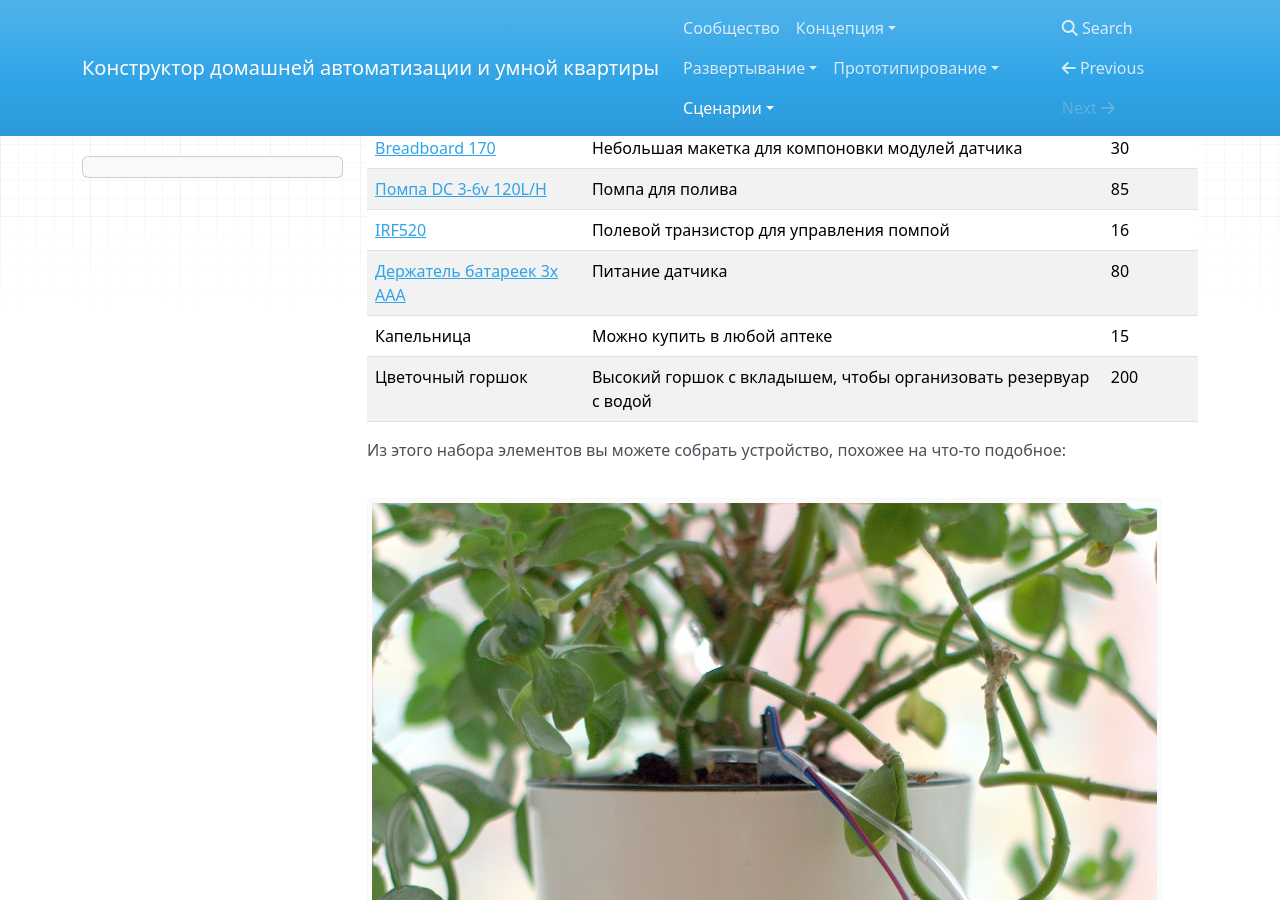
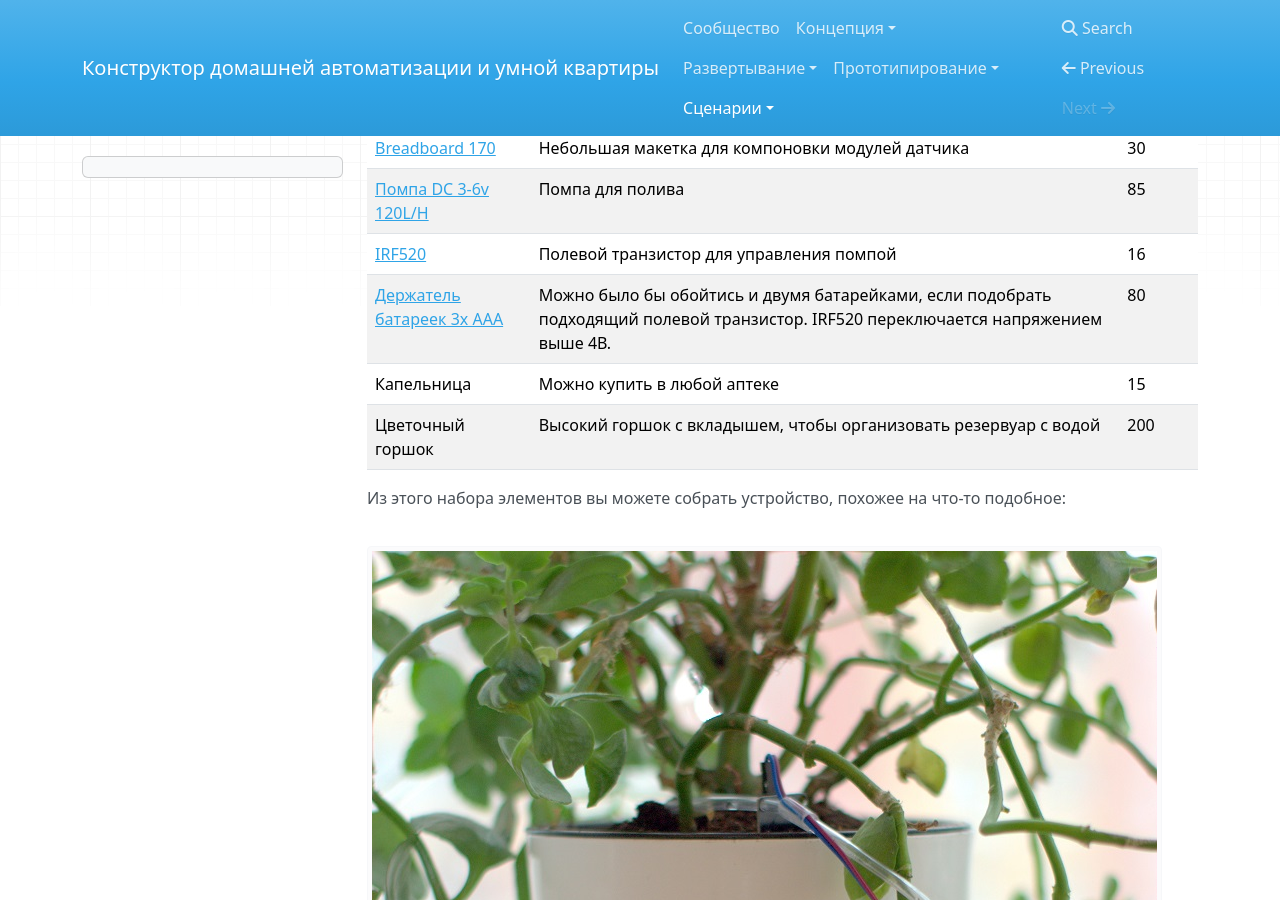
Before and after one commit to cutecare/cutecare-docs, an MkDocs documentation site: the page built from docs/Автополив цветов.md, in a window 1280 px wide and 900 px high, scrolled down 456 px. Built offline with MkDocs 1.6.1, drawn with Linux system fonts in a browser that asks for light colours; nearby versions of some CDN libraries; old or Windows-style settings are respelled for this version of MkDocs.

Commit message:
Update Автополив цветов.md

```diff
--- a/docs/Автополив цветов.md
+++ b/docs/Автополив цветов.md
@@ -13,7 +13,7 @@
 |[Breadboard 170](https://rover.ebay.com/rover/1/711-53200-19255-0/1?icep_id=114&ipn=icep&toolid=20004&campid=5338218090&mpre=https%3A%2F%2Fwww.ebay.com%2Fitm%2F5-Color-Mini-Solderless-Prototype-Breadboard-170-Tie-points-For-Arduino-Shield%2F201677166530%3FssPageName%3DSTRK%253AMEBIDX%253AIT%26_trksid%3Dp2057872.m2749.l2649)|Небольшая макетка для компоновки модулей датчика|30|
 |[Помпа DC 3-6v 120L/H](https://rover.ebay.com/rover/1/711-53200-19255-0/1?icep_id=114&ipn=icep&toolid=20004&campid=5338218090&mpre=https%3A%2F%2Fwww.ebay.com%2Fitm%2FUltra-quiet-Mini-DC-3-6V-120L-H-Brushless-Motor-Submersible-Water-Pump-New%2F201559004919%3F_trkparms%3Daid%253D222007%2526algo%253DSIM.MBE%2526ao%253D2%2526asc%253D20131003132420%2526meid%253Dfd6ec8f766314da0a7ba4fc97ffa719b%2526pid%253D100005%2526rk%253D6%2526rkt%253D6%2526mehot%253Dpp%2526sd%253D311588371634%2526itm%253D201559004919%26_trksid%3Dp2047675.c100005.m1851)|Помпа для полива|85|
 |[IRF520](https://rover.ebay.com/rover/1/711-53200-19255-0/1?icep_id=114&ipn=icep&toolid=20004&campid=5338218090&mpre=https%3A%2F%2Fwww.ebay.com%2Fitm%2F5PCS-IRF520N-IRF520-Power-MOSFET-N-Channel-TO-220%2F401073473279%3Fhash%3Ditem5d61d786ff%3Ag%3ABPoAAOSwkNZUc~Kn)|Полевой транзистор для управления помпой|16|
-|[Держатель батареек 3x AAA](https://rover.ebay.com/rover/1/711-53200-19255-0/1?icep_id=114&ipn=icep&toolid=20004&campid=5338218090&mpre=https%3A%2F%2Fwww.ebay.com%2Fitm%2F2-3-4xAAA-Battery-Holder-Plastic-Batteries-Box-Battery-Storage-Case-With-Wire-TS%2F152748115174%3Fhash%3Ditem23907f44e6%3Am%3AmR_En8kk8yOo9vvMl-QhG0g)|Питание датчика|80|
+|[Держатель батареек 3x AAA](https://rover.ebay.com/rover/1/711-53200-19255-0/1?icep_id=114&ipn=icep&toolid=20004&campid=5338218090&mpre=https%3A%2F%2Fwww.ebay.com%2Fitm%2F2-3-4xAAA-Battery-Holder-Plastic-Batteries-Box-Battery-Storage-Case-With-Wire-TS%2F152748115174%3Fhash%3Ditem23907f44e6%3Am%3AmR_En8kk8yOo9vvMl-QhG0g)|Можно было бы обойтись и двумя батарейками, если подобрать подходящий полевой транзистор. IRF520 переключается напряжением выше 4В.|80|
 |Капельница|Можно купить в любой аптеке|15|
 |Цветочный горшок|Высокий горшок с вкладышем, чтобы организовать резервуар с водой|200|
 
```
